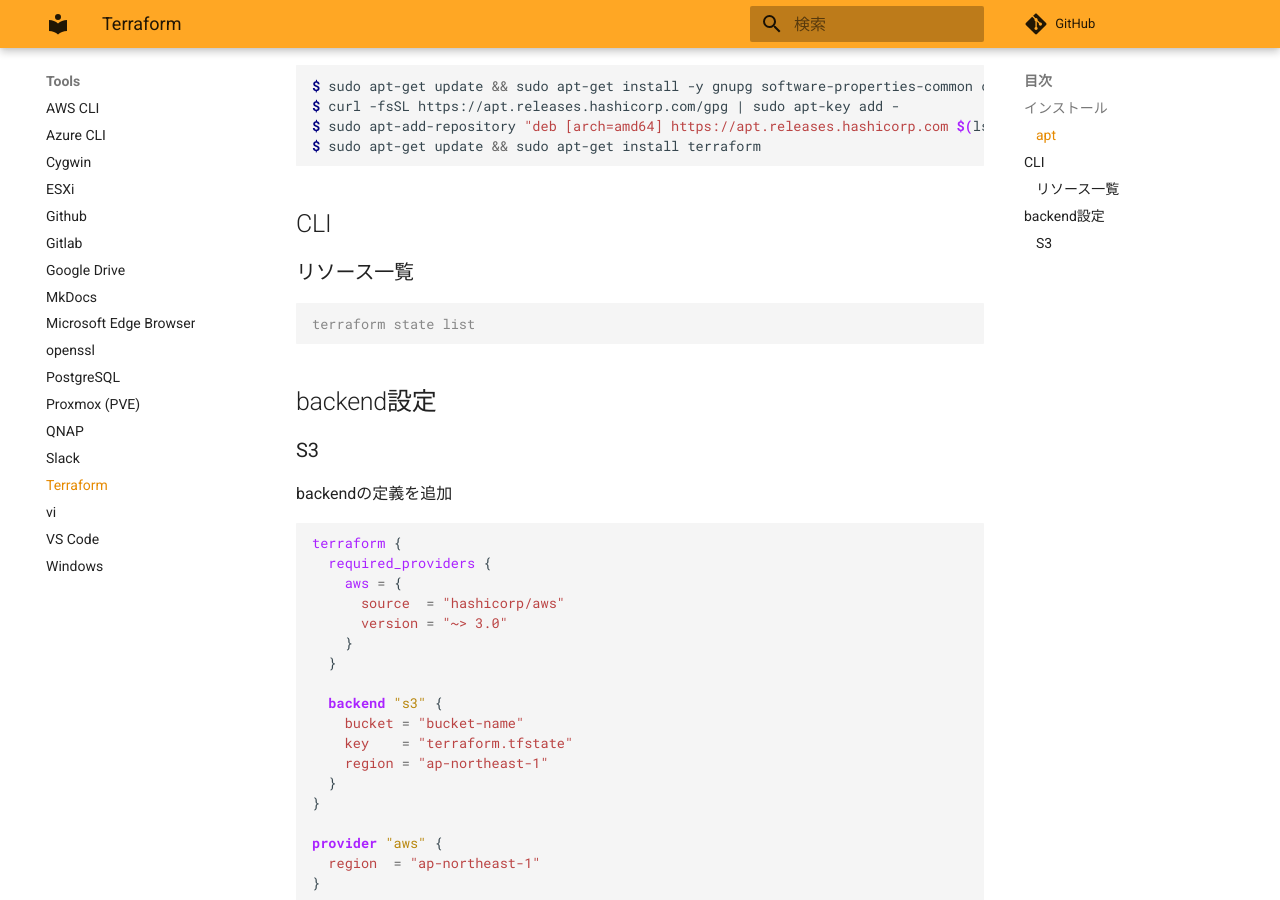
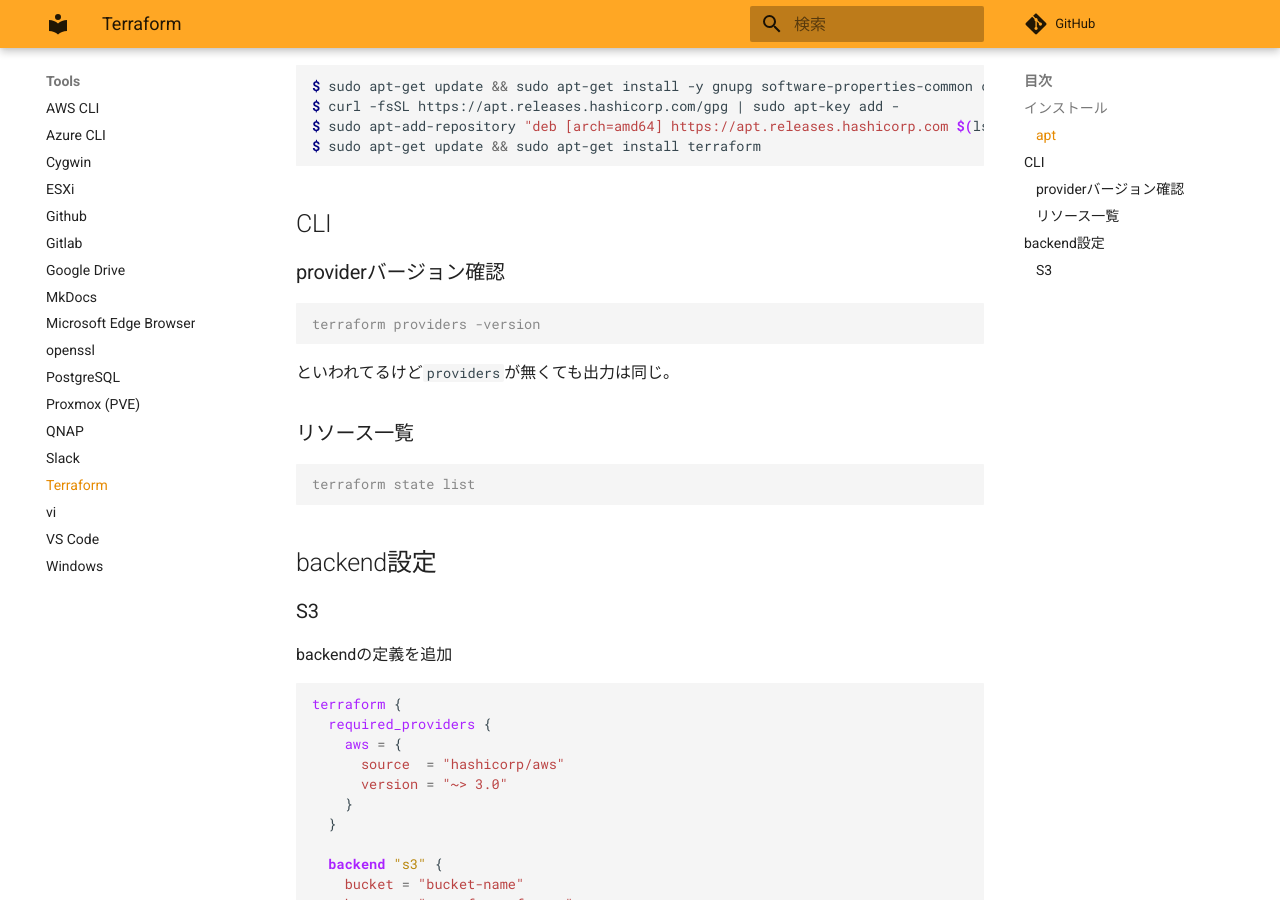
Before and after one commit to zaki-lknr/docs, an MkDocs documentation site: the page built from docs/Tools/terraform.md, in a window 1280 px wide and 900 px high, scrolled down 317 px. Built offline with MkDocs 1.6.1 and Material for MkDocs 9.7.7, drawn with Linux system fonts in a browser that asks for light colours; comment, search, counter and statistics services are not loaded.

Commit message:
add: tools/terraform: providerバージョン確認

````diff
--- a/docs/Tools/terraform.md
+++ b/docs/Tools/terraform.md
@@ -14,6 +14,14 @@ $ sudo apt-get update && sudo apt-get install terraform
 ```
 
 ## CLI
+
+### providerバージョン確認
+
+```console
+terraform providers -version
+```
+
+といわれてるけど`providers`が無くても出力は同じ。
 
 ### リソース一覧
 
````
